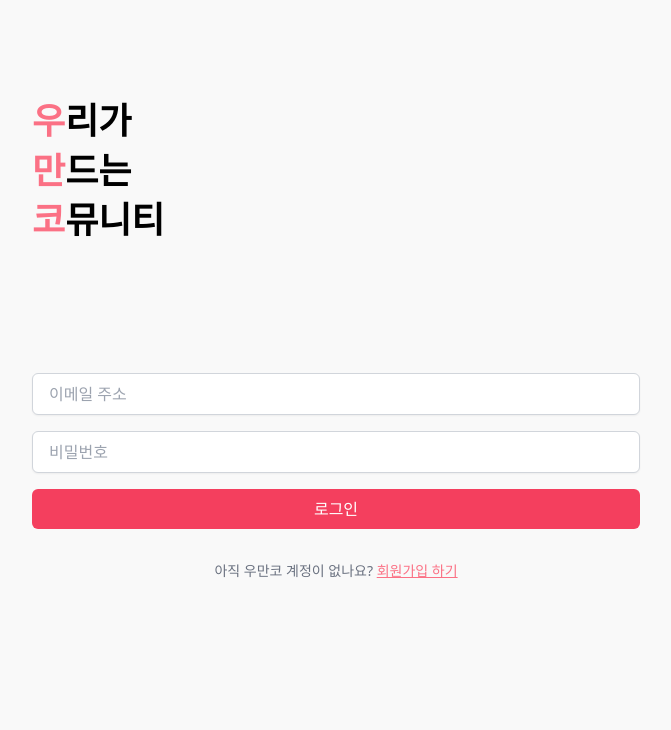
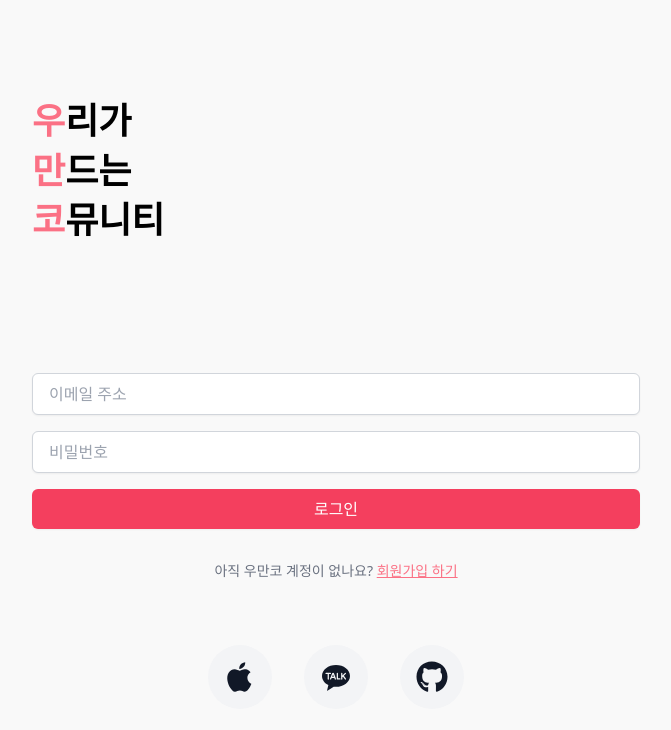
Before and after one commit to KeMezz/woomaanco, a Next.js app: page /enter in a window 1280 px wide. Shown: the top 730 px of the page, without its empty margins (304-975 px from the left). Built offline with nearby package versions, Linux system fonts and the light colour scheme.

Commit message:
버튼 구조 리팩터링

```diff
--- /dev/null
+++ b/src/components/external-login-btn.tsx
@@ -0,0 +1,63 @@
+import { NextPage } from "next";
+
+interface ExternalLoginBtn {
+  icon: "apple" | "kakao" | "github";
+}
+
+const ExternalLoginBtn: NextPage<ExternalLoginBtn> = ({ icon }) => {
+  return (
+    <button className="flex justify-center items-center w-16 h-16 bg-gray-100 text-gray-900 rounded-full hover:bg-rose-100 hover:text-rose-400 transition-colors">
+      {icons[icon]}
+    </button>
+  );
+};
+
+const icons = {
+  apple: (
+    <svg
+      stroke="currentColor"
+      fill="currentColor"
+      strokeWidth="0"
+      viewBox="0 0 24 24"
+      className="w-8 h-8"
+      xmlns="http://www.w3.org/2000/svg"
+    >
+      <g>
+        <path fill="none" d="M0 0h24v24H0z" />
+        <path
+          fillRule="nonzero"
+          d="M11.624 7.222c-.876 0-2.232-.996-3.66-.96-1.884.024-3.612 1.092-4.584 2.784-1.956 3.396-.504 8.412 1.404 11.172.936 1.344 2.04 2.856 3.504 2.808 1.404-.06 1.932-.912 3.636-.912 1.692 0 2.172.912 3.66.876 1.512-.024 2.472-1.368 3.396-2.724 1.068-1.56 1.512-3.072 1.536-3.156-.036-.012-2.94-1.128-2.976-4.488-.024-2.808 2.292-4.152 2.4-4.212-1.32-1.932-3.348-2.148-4.056-2.196-1.848-.144-3.396 1.008-4.26 1.008zm3.12-2.832c.78-.936 1.296-2.244 1.152-3.54-1.116.048-2.46.744-3.264 1.68-.72.828-1.344 2.16-1.176 3.432 1.236.096 2.508-.636 3.288-1.572z"
+        />
+      </g>
+    </svg>
+  ),
+  kakao: (
+    <svg
+      stroke="currentColor"
+      fill="currentColor"
+      strokeWidth="0"
+      viewBox="0 0 24 24"
+      className="w-8 h-8"
+      xmlns="http://www.w3.org/2000/svg"
+    >
+      <g>
+        <path fill="none" d="M0 0h24v24H0z" />
+        <path d="M12 3c5.799 0 10.5 3.664 10.5 8.185 0 4.52-4.701 8.184-10.5 8.184a13.5 13.5 0 0 1-1.727-.11l-4.408 2.883c-.501.265-.678.236-.472-.413l.892-3.678c-2.88-1.46-4.785-3.99-4.785-6.866C1.5 6.665 6.201 3 12 3zm5.907 8.06l1.47-1.424a.472.472 0 0 0-.656-.678l-1.928 1.866V9.282a.472.472 0 0 0-.944 0v2.557a.471.471 0 0 0 0 .222V13.5a.472.472 0 0 0 .944 0v-1.363l.427-.413 1.428 2.033a.472.472 0 1 0 .773-.543l-1.514-2.155zm-2.958 1.924h-1.46V9.297a.472.472 0 0 0-.943 0v4.159c0 .26.21.472.471.472h1.932a.472.472 0 1 0 0-.944zm-5.857-1.092l.696-1.707.638 1.707H9.092zm2.523.488l.002-.016a.469.469 0 0 0-.127-.32l-1.046-2.8a.69.69 0 0 0-.627-.474.696.696 0 0 0-.653.447l-1.661 4.075a.472.472 0 0 0 .874.357l.33-.813h2.07l.299.8a.472.472 0 1 0 .884-.33l-.345-.926zM8.293 9.302a.472.472 0 0 0-.471-.472H4.577a.472.472 0 1 0 0 .944h1.16v3.736a.472.472 0 0 0 .944 0V9.774h1.14c.261 0 .472-.212.472-.472z" />
+      </g>
+    </svg>
+  ),
+  github: (
+    <svg
+      stroke="currentColor"
+      fill="currentColor"
+      strokeWidth="0"
+      viewBox="0 0 496 512"
+      className="w-8 h-8"
+      xmlns="http://www.w3.org/2000/svg"
+    >
+      <path d="M165.9 397.4c0 2-2.3 3.6-5.2 3.6-3.3.3-5.6-1.3-5.6-3.6 0-2 2.3-3.6 5.2-3.6 3-.3 5.6 1.3 5.6 3.6zm-31.1-4.5c-.7 2 1.3 4.3 4.3 4.9 2.6 1 5.6 0 6.2-2s-1.3-4.3-4.3-5.2c-2.6-.7-5.5.3-6.2 2.3zm44.2-1.7c-2.9.7-4.9 2.6-4.6 4.9.3 2 2.9 3.3 5.9 2.6 2.9-.7 4.9-2.6 4.6-4.6-.3-1.9-3-3.2-5.9-2.9zM244.8 8C106.1 8 0 113.3 0 252c0 110.9 69.8 205.8 169.5 239.2 12.8 2.3 17.3-5.6 17.3-12.1 0-6.2-.3-40.4-.3-61.4 0 0-70 15-84.7-29.8 0 0-11.4-29.1-27.8-36.6 0 0-22.9-15.7 1.6-15.4 0 0 24.9 2 38.6 25.8 21.9 38.6 58.6 27.5 72.9 20.9 2.3-16 8.8-27.1 16-33.7-55.9-6.2-112.3-14.3-112.3-110.5 0-27.5 7.6-41.3 23.6-58.9-2.6-6.5-11.1-33.3 2.6-67.9 20.9-6.5 69 27 69 27 20-5.6 41.5-8.5 62.8-8.5s42.8 2.9 62.8 8.5c0 0 48.1-33.6 69-27 13.7 34.7 5.2 61.4 2.6 67.9 16 17.7 25.8 31.5 25.8 58.9 0 96.5-58.9 104.2-114.8 110.5 9.2 7.9 17 22.9 17 46.4 0 33.7-.3 75.4-.3 83.6 0 6.5 4.6 14.4 17.3 12.1C428.2 457.8 496 362.9 496 252 496 113.3 383.5 8 244.8 8zM97.2 352.9c-1.3 1-1 3.3.7 5.2 1.6 1.6 3.9 2.3 5.2 1 1.3-1 1-3.3-.7-5.2-1.6-1.6-3.9-2.3-5.2-1zm-10.8-8.1c-.7 1.3.3 2.9 2.3 3.9 1.6 1 3.6.7 4.3-.7.7-1.3-.3-2.9-2.3-3.9-2-.6-3.6-.3-4.3.7zm32.4 35.6c-1.6 1.3-1 4.3 1.3 6.2 2.3 2.3 5.2 2.6 6.5 1 1.3-1.3.7-4.3-1.3-6.2-2.2-2.3-5.2-2.6-6.5-1zm-11.4-14.7c-1.6 1-1.6 3.6 0 5.9 1.6 2.3 4.3 3.3 5.6 2.3 1.6-1.3 1.6-3.9 0-6.2-1.4-2.3-4-3.3-5.6-2z" />
+    </svg>
+  ),
+};
+
+export default ExternalLoginBtn;
--- a/src/pages/enter.tsx
+++ b/src/pages/enter.tsx
@@ -1,3 +1,4 @@
+import ExternalLoginBtn from "@components/external-login-btn";
 import { NextPage } from "next";
 
 const Enter: NextPage = () => {
@@ -23,15 +24,20 @@ const Enter: NextPage = () => {
           placeholder="비밀번호"
           className="appearance-none w-full border border-gray-300 rounded-md shadow-sm placeholder-gray-400 focus:outline-none focus:ring-2 focus:ring-rose-500 focus:border-rose-500 px-4 py-2"
         />
-        <button className="bg-rose-500 py-2 rounded-md text-white hover:bg-rose-600 transition-colors">
+        <button className="bg-rose-500 py-2 rounded-md text-white hover:bg-rose-600 transition-colors shadow-sm">
           로그인
         </button>
       </form>
-      <div className="px-8 flex justify-center">
+      <div className="px-8 pb-8 flex justify-center">
         <p className="text-sm text-gray-500">
           아직 우만코 계정이 없나요?{" "}
           <span className="underline text-rose-400">회원가입 하기</span>
         </p>
+      </div>
+      <div className="flex gap-8 pt-8 justify-center">
+        <ExternalLoginBtn icon="apple" />
+        <ExternalLoginBtn icon="kakao" />
+        <ExternalLoginBtn icon="github" />
       </div>
     </main>
   );
```
